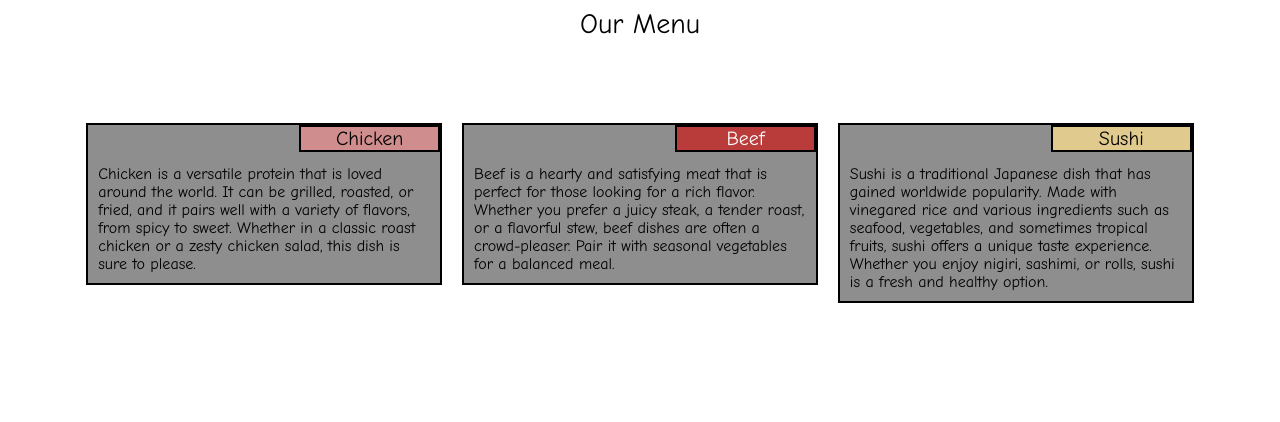
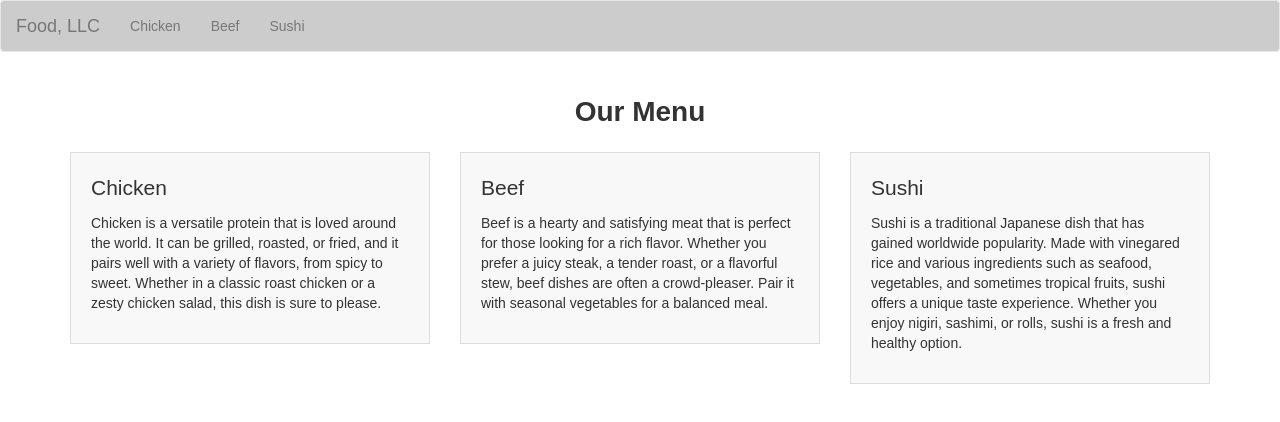
Before and after one commit to zhaako/module2-coursera, a website: page index.html in a window 1280 px wide. Drawn offline with nearby package versions, Linux system fonts and the light colour scheme.

Commit message:
module 2

```diff
--- a/index.html
+++ b/index.html
@@ -1,48 +1,97 @@
-<html>
+<!DOCTYPE html>
+<html lang="en">
 <head>
-    <meta name='author' content='Luiz Carneiro'>
-    <meta charset="utf-8">
+  <meta charset="UTF-8">
   <meta name="viewport" content="width=device-width, initial-scale=1">
-    <link rel="stylesheet" href="css/style.css">
   <title>Assignment Solution for Module 2</title>
+  <!-- Подключаем Bootstrap CSS -->
+  <link href="https://maxcdn.bootstrapcdn.com/bootstrap/3.3.7/css/bootstrap.min.css" rel="stylesheet">
+  <style>
+    /* Добавляем стили для визуального оформления */
+    body {
+      font-family: Arial, sans-serif;
+    }
+    .navbar {
+      background-color: #ccc;
+    }
+    .title-container {
+      text-align: center;
+      padding: 20px 0;
+      font-size: 2em;
+      font-weight: bold;
+    }
+    .menu {
+      background-color: #f8f8f8;
+      padding: 20px;
+      margin-bottom: 20px;
+      border: 1px solid #ddd;
+    }
+    .menu-title {
+      font-size: 1.5em;
+      margin-bottom: 10px;
+    }
+    .text {
+      font-size: 1em;
+    }
+  </style>
 </head>
-
 <body>
 
+<!-- Навигационная панель -->
+<nav class="navbar navbar-default">
+  <div class="container-fluid">
+    <div class="navbar-header">
+      <a class="navbar-brand" href="#">Food, LLC</a>
+      <!-- Кнопка для мобильного меню -->
+      <button type="button" class="navbar-toggle collapsed" data-toggle="collapse" data-target="#navbar-collapse">
+        <span class="icon-bar"></span>
+        <span class="icon-bar"></span>
+        <span class="icon-bar"></span>
+      </button>
+    </div>
+
+    <div class="collapse navbar-collapse" id="navbar-collapse">
+      <ul class="nav navbar-nav">
+        <li><a href="#chicken">Chicken</a></li>
+        <li><a href="#beef">Beef</a></li>
+        <li><a href="#sushi">Sushi</a></li>
+      </ul>
+    </div>
+  </div>
+</nav>
+
+<!-- Заголовок страницы -->
+<div class="container">
   <div class="title-container">Our Menu</div>
 
+  <!-- Секции меню с адаптивной сеткой -->
   <div class="row">
-    <div class="col-lg-4 col-md-6 col-sm-12">
-      <div class='menu'>
-        <div class='menu-title' id="chicken">Chicken</div>
-        <p class='text'>Chicken is a versatile protein that is loved around the world. It can be grilled, roasted, or fried, and it pairs well with a variety of flavors, from spicy to sweet. Whether in a classic roast chicken or a zesty chicken salad, this dish is sure to please.</p>
+    <div class="col-md-4 col-sm-6 col-xs-12">
+      <div class="menu">
+        <div class="menu-title" id="chicken">Chicken</div>
+        <p class="text">Chicken is a versatile protein that is loved around the world. It can be grilled, roasted, or fried, and it pairs well with a variety of flavors, from spicy to sweet. Whether in a classic roast chicken or a zesty chicken salad, this dish is sure to please.</p>
       </div>
     </div>
 
-
-    <div class="col-lg-4 col-md-6 col-sm-12">
-      <div class='menu'>
-        <div class='menu-title' id="beef">
-          Beef
-        </div>
-        <p class='text'>Beef is a hearty and satisfying meat that is perfect for those looking for a rich flavor. Whether you prefer a juicy steak, a tender roast, or a flavorful stew, beef dishes are often a crowd-pleaser. Pair it with seasonal vegetables for a balanced meal.
-        </p>
+    <div class="col-md-4 col-sm-6 col-xs-12">
+      <div class="menu">
+        <div class="menu-title" id="beef">Beef</div>
+        <p class="text">Beef is a hearty and satisfying meat that is perfect for those looking for a rich flavor. Whether you prefer a juicy steak, a tender roast, or a flavorful stew, beef dishes are often a crowd-pleaser. Pair it with seasonal vegetables for a balanced meal.</p>
       </div>
     </div>
 
-    <div class="col-lg-4 col-md-12 col-sm-12">
-      <div class='menu'>
-        <div class='menu-title' id="sushi">Sushi</div>
-        <p class='text'>Sushi is a traditional Japanese dish that has gained worldwide popularity. Made with vinegared rice and various ingredients such as seafood, vegetables, and sometimes tropical fruits, sushi offers a unique taste experience. Whether you enjoy nigiri, sashimi, or rolls, sushi is a fresh and healthy option.
-        </p>
+    <div class="col-md-4 col-sm-12 col-xs-12">
+      <div class="menu">
+        <div class="menu-title" id="sushi">Sushi</div>
+        <p class="text">Sushi is a traditional Japanese dish that has gained worldwide popularity. Made with vinegared rice and various ingredients such as seafood, vegetables, and sometimes tropical fruits, sushi offers a unique taste experience. Whether you enjoy nigiri, sashimi, or rolls, sushi is a fresh and healthy option.</p>
+      </div>
+    </div>
   </div>
 </div>
 
-
-
-
-  </div>
-
+<!-- Подключаем необходимые JavaScript файлы для Bootstrap -->
+<script src="https://ajax.googleapis.com/ajax/libs/jquery/3.5.1/jquery.min.js"></script>
+<script src="https://maxcdn.bootstrapcdn.com/bootstrap/3.3.7/js/bootstrap.min.js"></script>
 
 </body>
 </html>
```
Lines whose indentation alone changed are shown as unchanged.
